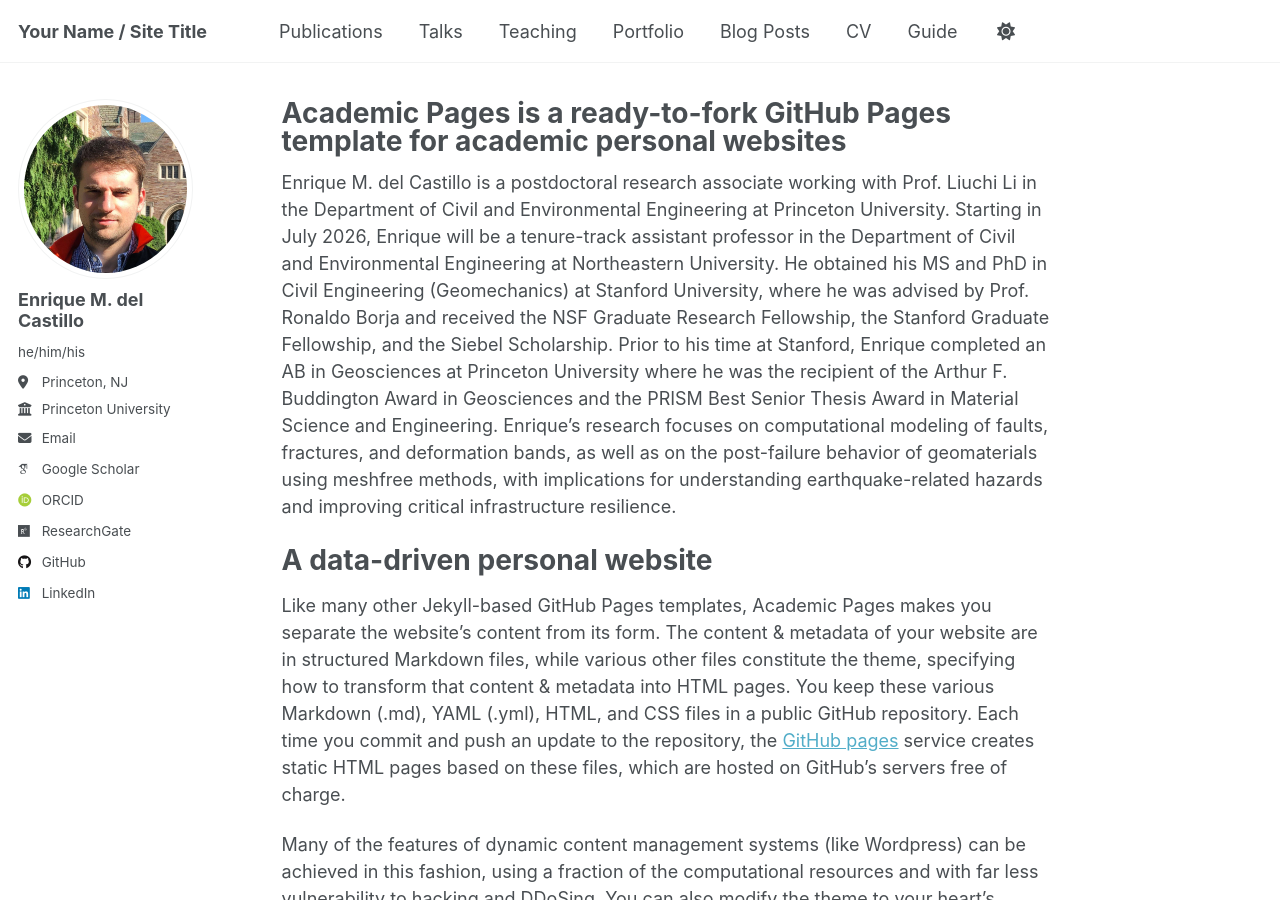
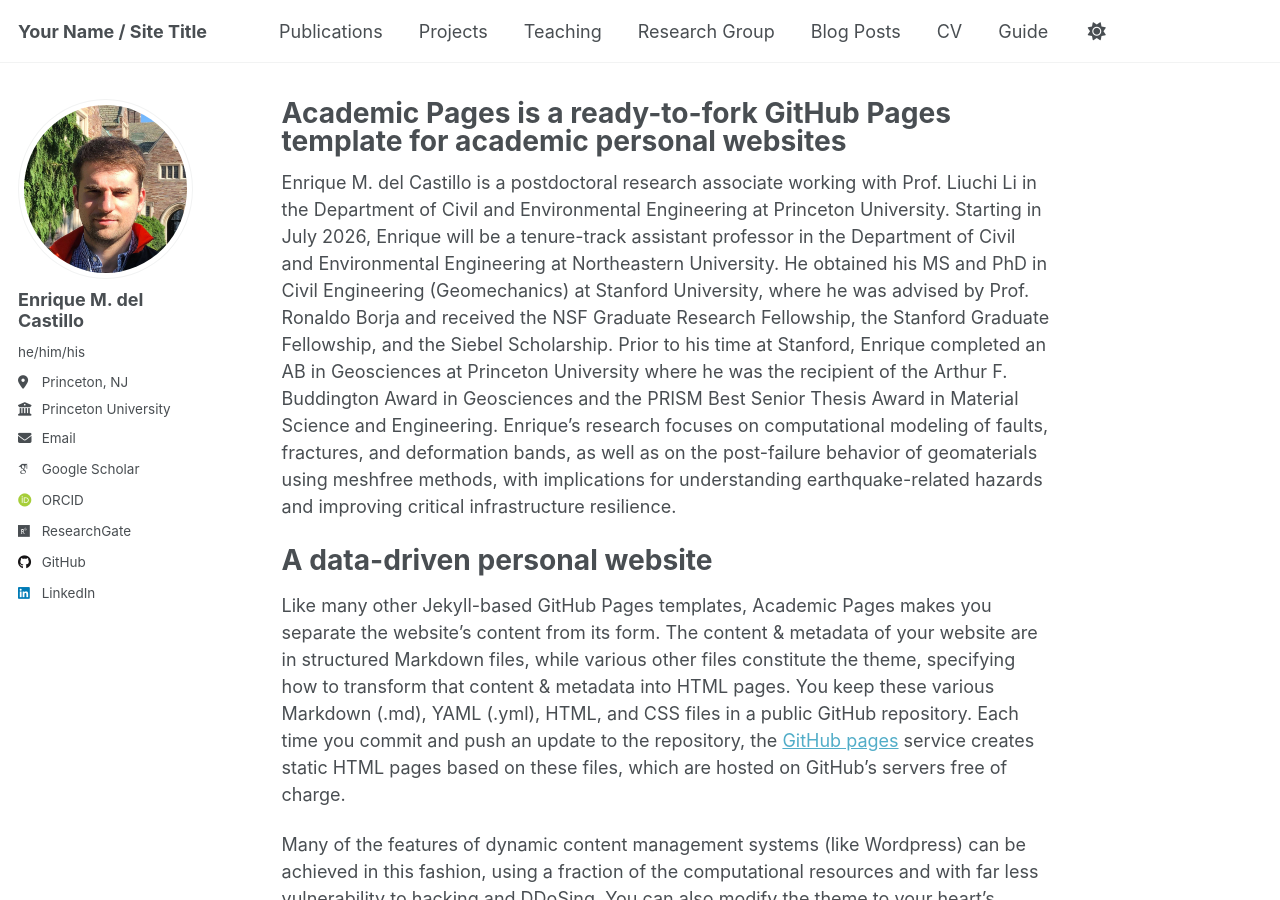
Before and after one commit to emdc19/emdcwebsite, a Jekyll site: the page built from _pages/about.md, in a window 1280 px wide and 900 px high. Built offline with Jekyll 4.4.1, drawn with Linux system fonts in a browser that asks for light colours; some web fonts are replaced; a script that is not in the unit is left out.

Commit message:
Update navigation.yml

```diff
--- a/_data/navigation.yml
+++ b/_data/navigation.yml
@@ -11,20 +11,20 @@ main:
   - title: "Publications"
     url: /publications/
 
-  - title: "Talks"
+  - title: "Projects"
     url: /talks/
 
   - title: "Teaching"
     url: /teaching/
 
-  - title: "Portfolio"
+  - title: "Research Group"
     url: /portfolio/
 
   - title: "Blog Posts"
     url: /year-archive/
 
   - title: "CV"
-    url: /cv/
+    url: /files/cv_Enrique.pdf
 
   # - title: "CV"
   #   url: /cv-json/
```
